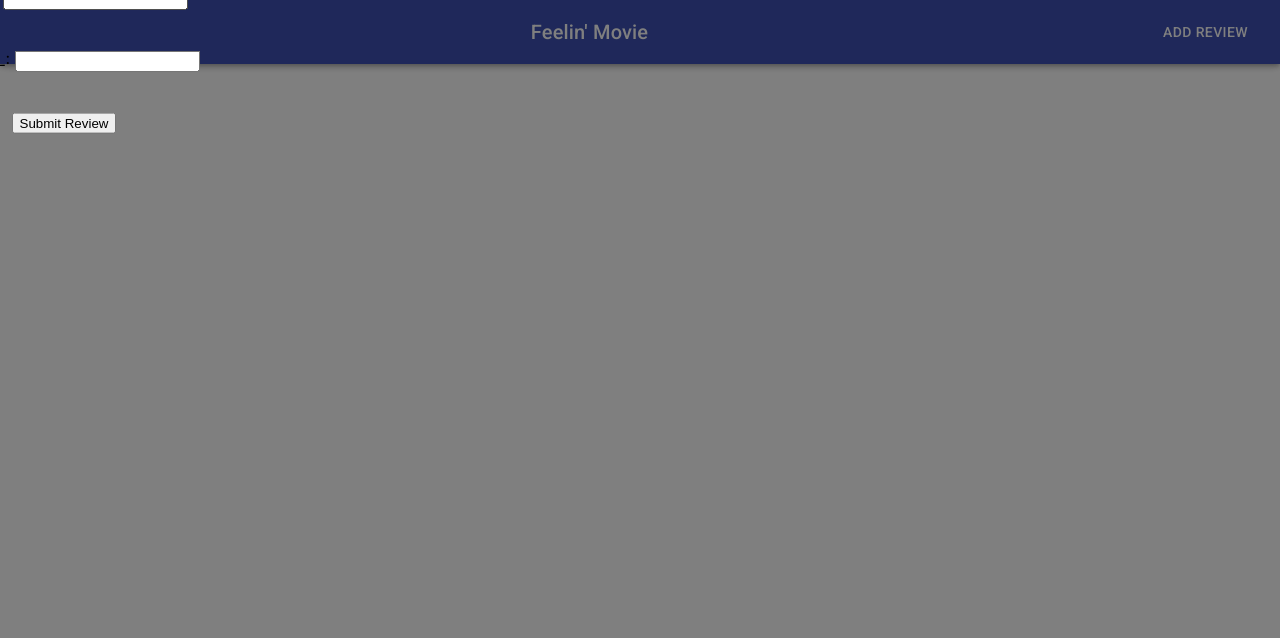
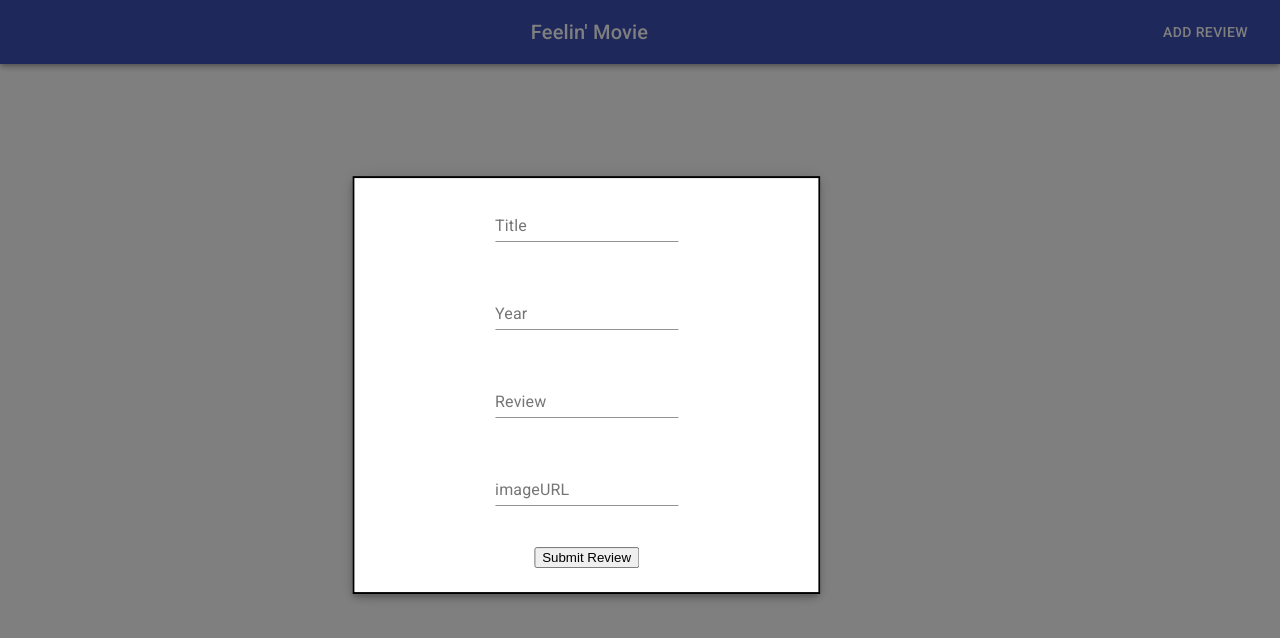
Before and after one commit to CydVilla/Feelin-Movie, a React (Create React App) app in the folder feelin-movie/: page / in a window 1280 px wide. Both pictures are taken after a click on the button "ADD REVIEW". Shown: the top 638 px of the page. Built offline with nearby package versions, Linux system fonts and the light colour scheme; no server answers.

Commit message:
material UI styling

```diff
--- a/feelin-movie/src/Components/Shared/Form.jsx
+++ b/feelin-movie/src/Components/Shared/Form.jsx
@@ -3,11 +3,14 @@ import { baseURL, config } from "../../services";
 import axios from "axios";
 import Grid from "@material-ui/core/Grid";
 import { makeStyles } from "@material-ui/core/styles";
+import TextField from '@material-ui/core/TextField';
+
 
 // Create Form component
 // create hooks for API data
 // handleSubmit function
 // try/catch axios.post() to upload data (newReview) on Form via browser to database
+
 
 function rand() {
   return Math.round(Math.random() * 20) - 10;
@@ -25,7 +28,13 @@ function getModalStyle() {
 }
 
 const useStyles = makeStyles((theme) => ({
-  paper: {
+  root: {
+    '& > *': {
+      margin: theme.spacing(1),
+      width: '25ch',
+    },
+  },
+  form: {
     position: "absolute",
     width: 400,
     backgroundColor: theme.palette.background.paper,
@@ -65,39 +74,20 @@ const Form = ({ toggle, setToggle }) => {
         spacing={5}
       >
         <Grid item>
-          <label htmlFor="title">Title: </label>
-          <input
-            type="text"
-            id="title"
-            value={title}
-            onChange={(e) => setTitle(e.target.value)}
-          />
+        <TextField id="standard-basic" label="Title"  value={title}
+            onChange={(e) => setTitle(e.target.value)} />
         </Grid>
         <Grid item>
-          <label htmlFor="year">Year: </label>
-          <input
-            type="number"
-            id="year"
-            value={year}
-            onChange={(e) => setYear(e.target.valueAsNumber)}
-          />
+          <TextField id="standard-basic" label="Year" value={year}  type='number'
+            onChange={(e) => setYear(e.target.valueAsNumber)} />
         </Grid>
         <Grid item>
-          <label htmlFor="review">Review: </label>
-          <input
-            type="text"
-            id="review"
-            value={review}
+        <TextField id="standard-basic" label="Review"  value={review}
             onChange={(e) => setReview(e.target.value)}
           />
         </Grid>
         <Grid item>
-          <label htmlFor="imageURL">imageURL: </label>
-          <input
-            type="text"
-            id="imageURL"
-            value={imageURL}
-            onChange={(e) => setImageURL(e.target.value)}
+        <TextField id="standard-basic" label="imageURL"  value={imageURL } onChange={(e) => setImageURL(e.target.value)}
           />
         </Grid>
         <Grid item>
```
